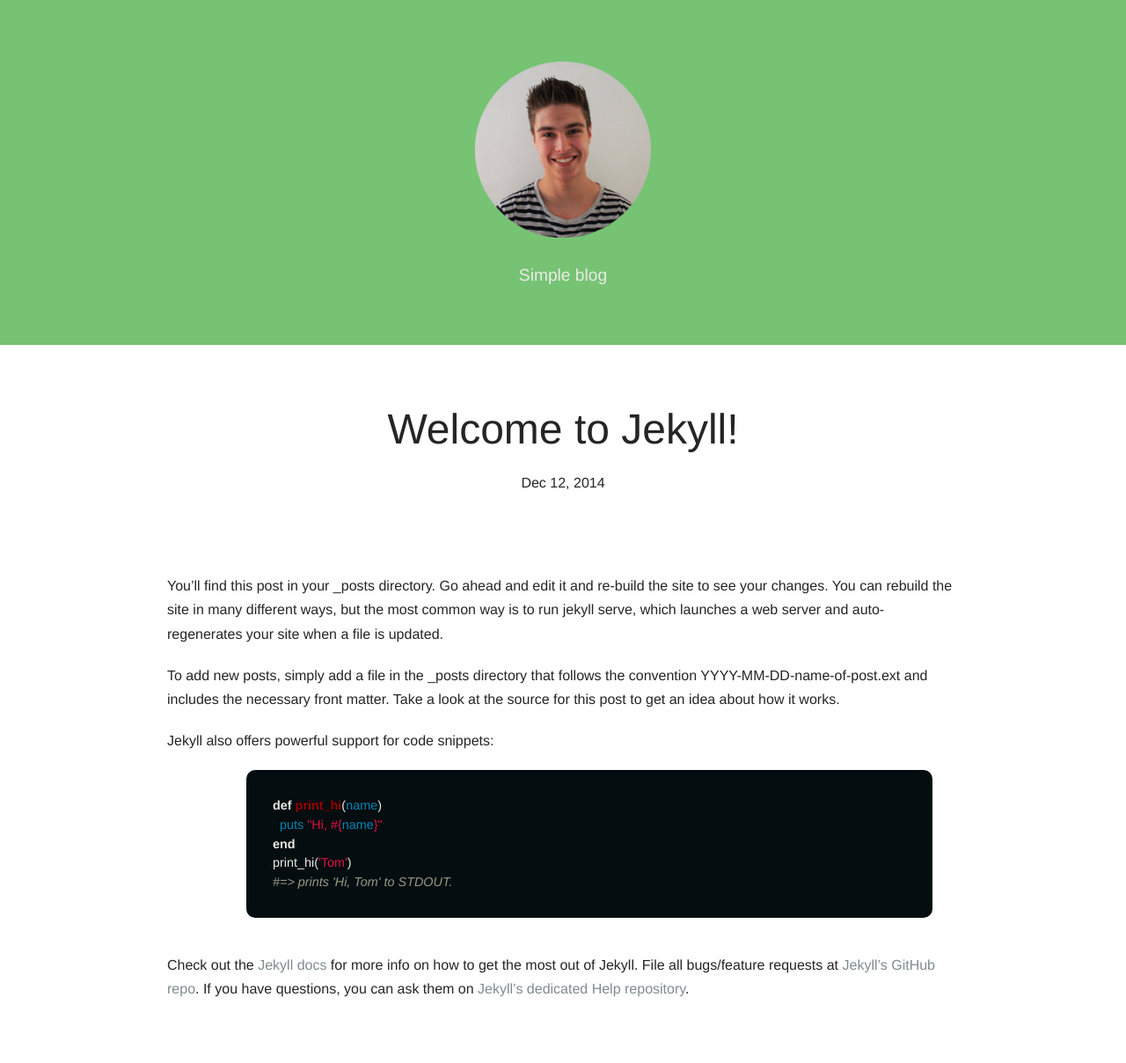
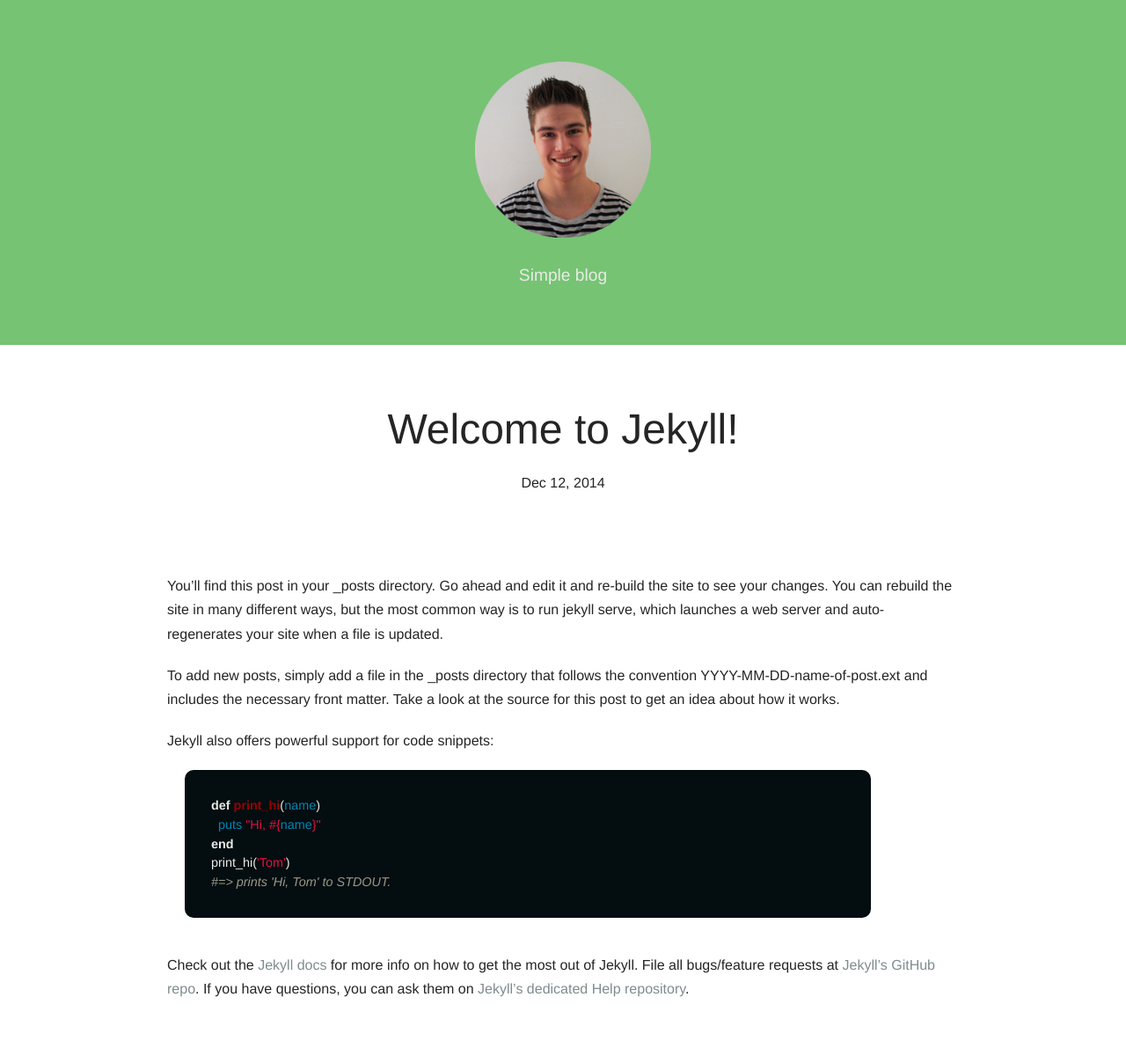
Before and after one commit to MaxHill/maxhill, a Jekyll site: the page built from _posts/2014-12-12-post-nr-2.markdown, in a window 1280 px wide. Shown: the whole page at 88% size. Built offline with Jekyll 4.4.1, drawn with Linux system fonts in a browser that asks for light colours.

Commit message:
Fixing code block alignment

```diff
--- a/_sass/_syntax-highlighting.scss
+++ b/_sass/_syntax-highlighting.scss
@@ -7,7 +7,7 @@
     padding:30px;
     max-width:80%;
     border-radius:10px;
-    margin:20px 0 20px 10%;
+    margin:20px;
     font-size: .9em;
     color: $white;
     line-height: 1.5em;
```
